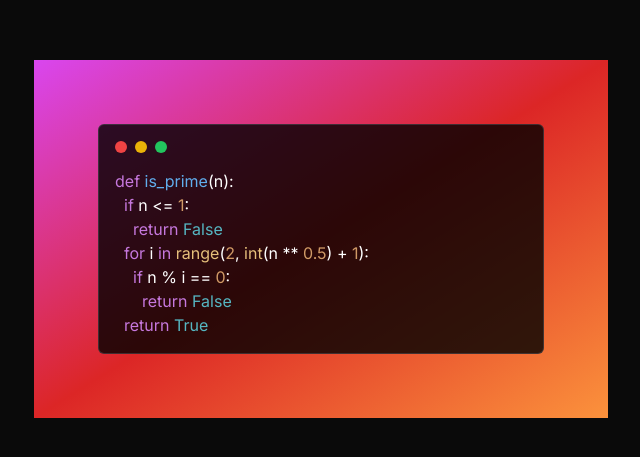
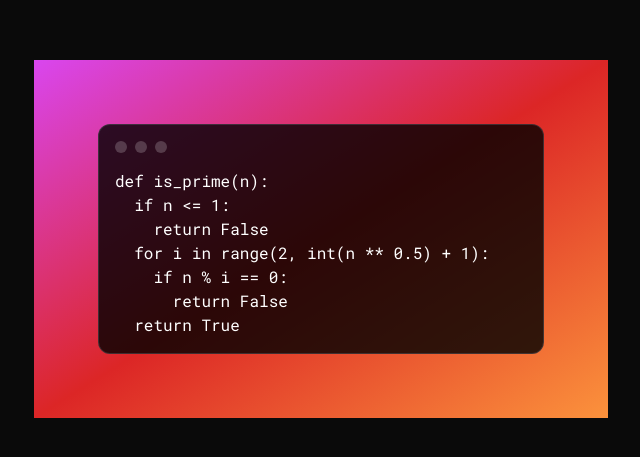
Before and after one commit to harsh661/next-codeshot, a Next.js app: page / in a window 1280 px wide. Shown: the part 161-618 px from the top of the page, without its empty margins (319-959 px from the left). Built offline with nearby package versions, Linux system fonts and the light colour scheme.

Commit message:
style: minot style change

```diff
--- a/app/globals.css
+++ b/app/globals.css
@@ -74,3 +74,9 @@
     @apply bg-background text-foreground;
   }
 }
+
+.transparent {
+  background-image: linear-gradient(45deg, #80808015 25%, transparent 25%), linear-gradient(-45deg, #80808015 25%, transparent 25%), linear-gradient(45deg, transparent 75%, #80808015 75%), linear-gradient(-45deg, transparent 75%, #80808015 75%);
+  background-size: 20px 20px;
+  background-position: 0 0, 0 10px, 10px -10px, -10px 0px;
+}
--- a/app/page.tsx
+++ b/app/page.tsx
@@ -35,7 +35,7 @@ export default function Home() {
         crossOrigin="anonymous"
       />
 
-      <div className={cn("overflow-hidden", showBackground ? themes[validTheme].background : "ring ring-neutral-50")} style={{padding}}>
+      <div className={cn("overflow-hidden", showBackground ? themes[validTheme].background : "transparent")} style={{padding}}>
         <Editor />
       </div>
     </main>
--- a/components/Editor.tsx
+++ b/components/Editor.tsx
@@ -1,30 +1,34 @@
 "use client"
 
 import React from "react"
-import { codeSnippets } from "@/app/constants/options"
+import { codeSnippets, fonts } from "@/app/constants/options"
 import Editor from "react-simple-code-editor"
 import hljs from "highlight.js"
+import { useGetPreference } from "@/app/contexts/PreferenceContext"
 
 type Props = {}
 
 const CodeEditor = (props: Props) => {
+  const {fontStyle, language} = useGetPreference()
+  const validFont = fontStyle as keyof typeof fonts
+
   return (
-    <div className="bg-black/80 rounded-md border border-zinc-600/50">
+    <div className="bg-black/80 rounded-xl border border-zinc-600/50">
       <header className="grid grid-cols-6 p-4 items-center gap-5">
         <div className="flex gap-2">
-          <div className="w-3 h-3 bg-red-500 rounded-full" />
-          <div className="w-3 h-3 bg-yellow-500 rounded-full" />
-          <div className="w-3 h-3 bg-green-500 rounded-full" />
+          <div className="w-3 h-3 bg-[#ffffff33] rounded-full" />
+          <div className="w-3 h-3 bg-[#ffffff33] rounded-full" />
+          <div className="w-3 h-3 bg-[#ffffff33] rounded-full" />
         </div>
       </header>
       <div className="px-4 pb-4">
         <Editor
           value={codeSnippets[0].code}
           highlight={(code) =>
-            hljs.highlight(code, { language: codeSnippets[0].language }).value
+            hljs.highlight(code, { language: language }).value
           }
           style={{
-            fontStyle: "JetBrains Mono",
+            fontFamily: fonts[validFont].name,
           }}
           onValueChange={() => {}}
         />
```
